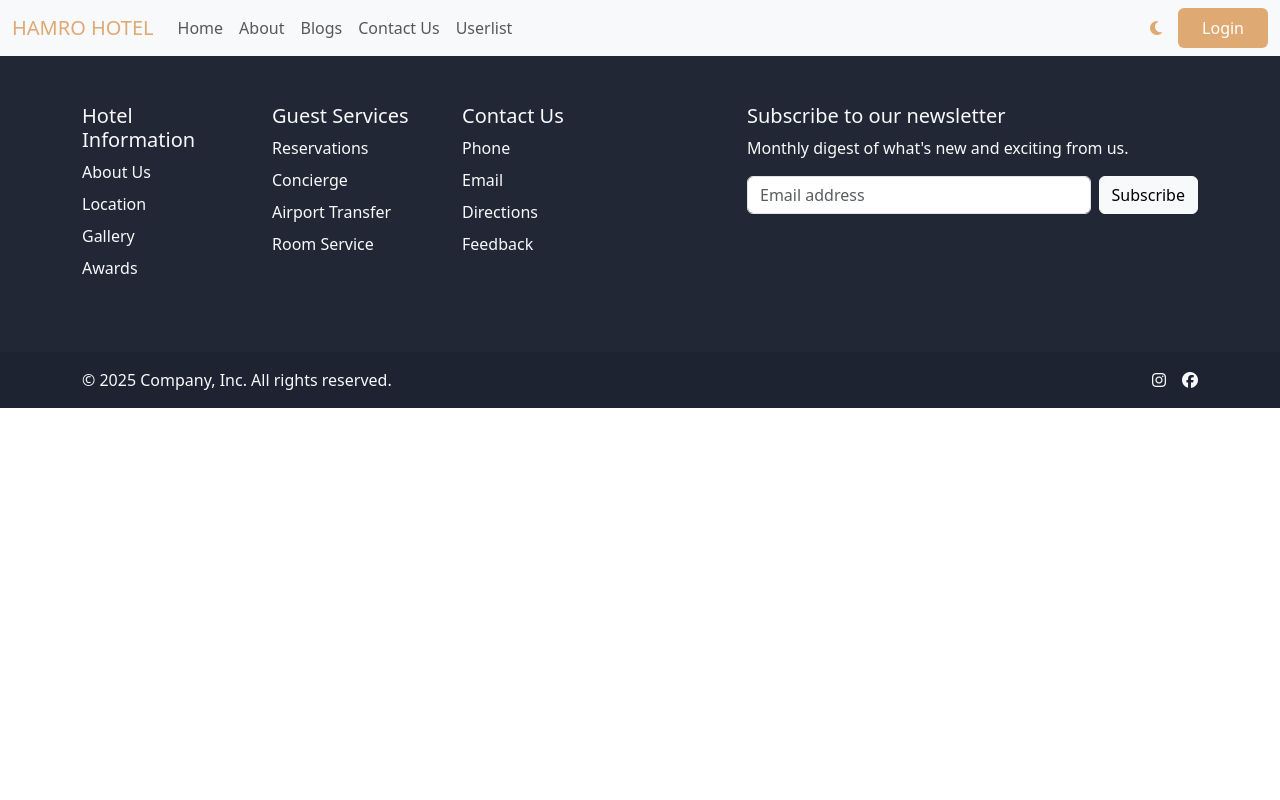
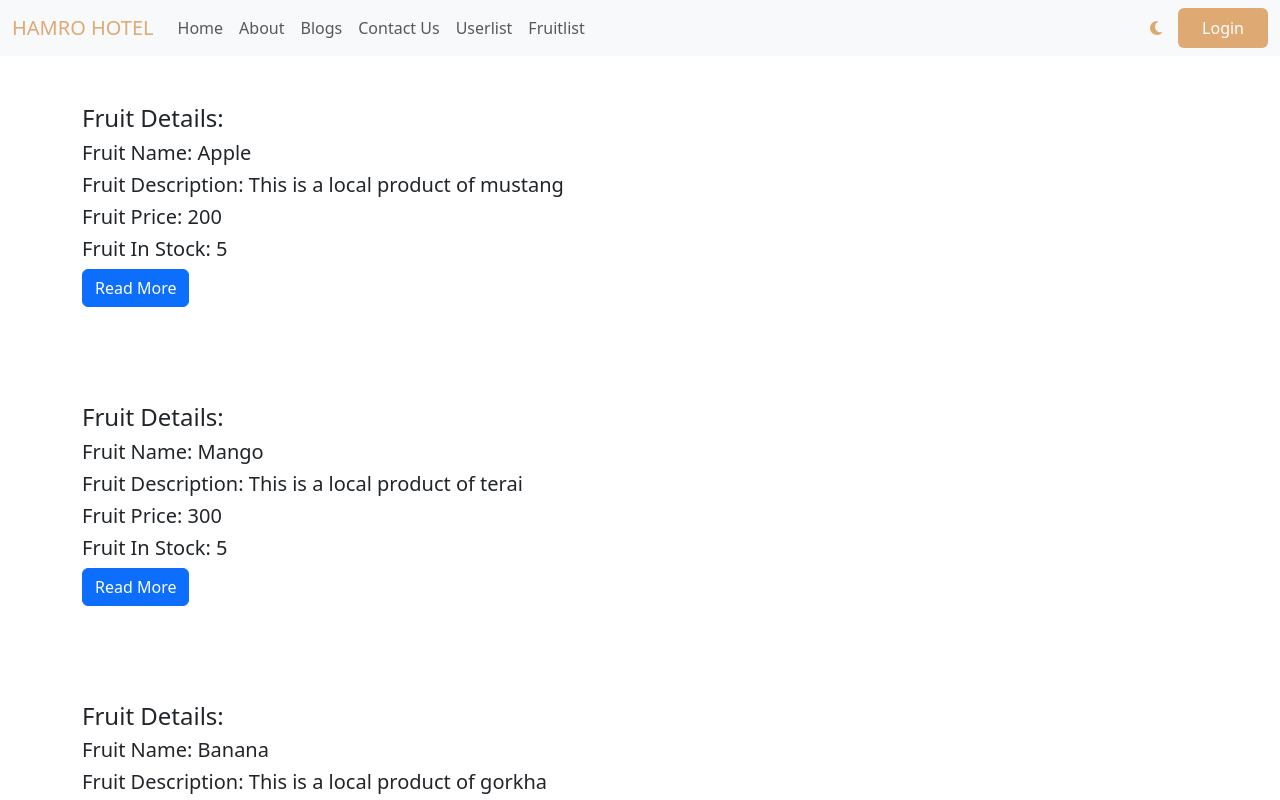
Before and after one commit to Saumya-Shrestha/MindRisers-MERN, a React (Vite) app in the folder client/: page /fruitlist in a window 1280 px wide. Shown: the top 800 px of the page. Built offline with nearby package versions, Linux system fonts and the light colour scheme.

Commit message:
Handled login input

```diff
--- a/client/src/App.css
+++ b/client/src/App.css
@@ -521,7 +521,7 @@ body {
 
 /* Login/Signup Form */
 .login-container {
-  height: 100vh;
+  min-height: 100vh;
   width: 100%;
 }
 
--- a/client/src/App.jsx
+++ b/client/src/App.jsx
@@ -15,6 +15,8 @@ import ProductState from './context/ProductState';
 import { UserProvider } from './context/UserContext';
 import Login from './pages/Login';
 import Signup from './pages/Signup';
+import FruitList from './components/FruitList';
+import FruitDetail from './components/FruitDetail';
 
 function App() {
   const [mode, setMode] = useState(localStorage.getItem('theme') || 'light');
@@ -79,6 +81,14 @@ function App() {
               element={<UserDetail />}
             />
             <Route
+              path='/fruitlist'
+              element={<FruitList />}
+            />
+            <Route
+              path='fruitlist/:id/:title/:description/:price/:instock'
+              element={<FruitDetail />}
+            />
+            <Route
               path='/login'
               element={<Login mode={mode} />}
             />
--- /dev/null
+++ b/client/src/components/FruitDetail.jsx
@@ -0,0 +1,24 @@
+import React from 'react';
+import { useParams } from 'react-router-dom';
+
+const FruitDetail = () => {
+  const params = useParams();
+  console.log(params);
+
+  const { id, title, description, price, instock } = params;
+
+  return (
+    <>
+      <div className='container py-5'>
+        <h4>This is Fruit Detail Page</h4>
+        <h6>Fruit ID: {id}</h6>
+        <h6>Fruit Name: {title}</h6>
+        <h6>Fruit Description: {description}</h6>
+        <h6>Fruit Price: {price}</h6>
+        <h6>Fruit Instock: {instock}</h6>
+      </div>
+    </>
+  );
+};
+
+export default FruitDetail;
--- /dev/null
+++ b/client/src/components/FruitList.jsx
@@ -0,0 +1,41 @@
+import React, { useContext } from 'react';
+import ProductContext from '../context/ProductContext';
+import { useNavigate } from 'react-router-dom';
+
+const FruitList = () => {
+  const context = useContext(ProductContext);
+  const navigate = useNavigate();
+
+  const { product } = context;
+  console.log('Product: ', product);
+
+  const handleFruit = (fruit) => {
+    console.log('You clicked on fruit: ', fruit.title);
+    navigate(`${fruit._id}/${fruit.title}/${fruit.description}/${fruit.price}/${fruit.instock}`);
+  };
+
+  return (
+    <div>
+      {product.map((fruit) => (
+        <div
+          className='container py-5'
+          key={fruit._id}
+        >
+          <h4>Fruit Details:</h4>
+          <h5>Fruit Name: {fruit.title} </h5>
+          <h5>Fruit Description: {fruit.description} </h5>
+          <h5>Fruit Price: {fruit.price} </h5>
+          <h5>Fruit In Stock: {fruit.instock} </h5>
+          <button
+            className='btn btn-primary'
+            onClick={() => handleFruit(fruit)}
+          >
+            Read More
+          </button>
+        </div>
+      ))}
+    </div>
+  );
+};
+
+export default FruitList;
--- a/client/src/components/Navbar.jsx
+++ b/client/src/components/Navbar.jsx
@@ -63,6 +63,14 @@ const Navbar = ({ title, mode, text, toggleMode, notify }) => {
                 Userlist
               </Link>
             </li>
+            <li className='nav-item'>
+              <Link
+                className='nav-link'
+                to='/fruitlist'
+              >
+                Fruitlist
+              </Link>
+            </li>
           </ul>
           <button
             className={`mx-3 bg-transparent border-0 ${mode === 'light' ? 'light-accent-icon' : 'dark-accent-icon'}`}
--- a/client/src/context/ProductState.jsx
+++ b/client/src/context/ProductState.jsx
@@ -3,12 +3,38 @@ import ProductContext from './ProductContext';
 import { useState } from 'react';
 
 const ProductState = (props) => {
-  const product = {
-    id: 1,
-    name: 'Apple',
-    description: 'This is a local product of mustang',
-    price: 200,
-  };
+  const products = [
+    {
+      _id: 1,
+      title: 'Apple',
+      description: 'This is a local product of mustang',
+      price: 200,
+      instock: 5,
+    },
+    {
+      _id: 2,
+      title: 'Mango',
+      description: 'This is a local product of terai',
+      price: 300,
+      instock: 5,
+    },
+    {
+      _id: 3,
+      title: 'Banana',
+      description: 'This is a local product of gorkha',
+      price: 150,
+      instock: 5,
+    },
+    {
+      _id: 4,
+      title: 'Apple',
+      description: 'This is a local product of gorkha',
+      price: 400,
+      instock: 5,
+    },
+  ];
+
+  const [product, setProduct] = useState(products);
 
   const [count, setCount] = useState(10);
 
@@ -27,7 +53,7 @@ const ProductState = (props) => {
 
   return (
     <>
-      <ProductContext.Provider value={{ product, count, setCount, news, fetchData }}>{props.children}</ProductContext.Provider>
+      <ProductContext.Provider value={{ product, setProduct, count, setCount, news, fetchData }}>{props.children}</ProductContext.Provider>
     </>
   );
 };
--- a/client/src/pages/About.jsx
+++ b/client/src/pages/About.jsx
@@ -1,4 +1,4 @@
-import React, { useContext, useEffect } from 'react';
+// import React, { useContext, useEffect } from 'react';
 import b1 from '../assets/blog/blog-1.jpg';
 import b2 from '../assets/blog/blog-2.jpg';
 import SmallBanner from '../components/SmallBanner';
@@ -7,20 +7,20 @@ import ProductContext from '../context/ProductContext';
 import { UserContext } from '../context/UserContext';
 
 const About = ({ mode }) => {
-  const context = useContext(ProductContext);
-  const { product, count, news, fetchData } = context;
-  console.log('Product: ', product);
-  console.log('Count: ', count);
-  console.log('News:', news);
+  // const context = useContext(ProductContext);
+  // const { product, count, news, fetchData } = context;
+  // console.log('Product: ', product);
+  // console.log('Count: ', count);
+  // console.log('News:', news);
 
-  useEffect(() => {
-    fetchData();
-    // eslint-disable-next-line react-hooks/exhaustive-deps
-  }, []);
+  // useEffect(() => {
+  //   fetchData();
+  //   // eslint-disable-next-line react-hooks/exhaustive-deps
+  // }, []);
 
-  const userContext = useContext(UserContext);
-  const { user } = userContext;
-  console.log('User: ', user);
+  // const userContext = useContext(UserContext);
+  // const { user } = userContext;
+  // console.log('User: ', user);
 
   return (
     <div className={`bg-${mode} text-${mode === 'light' ? 'dark' : 'light'}`}>
@@ -60,21 +60,21 @@ const About = ({ mode }) => {
         </div>
       </div>
 
-      <div className='container py-5'>
+      {/* <div className='container py-5'>
         <h4>Product Details:</h4>
         <h5>Product ID: {product.id} </h5>
         <h5>Product Name: {product.name} </h5>
         <h5>Product Description: {product.description} </h5>
         <h5>Product Price: {product.price} </h5>
-      </div>
+      </div> */}
 
-      <div className='container py-5'>
+      {/* <div className='container py-5'>
         <h4>User Details:</h4>
         <h5>User Name: {user.name} </h5>
         <h5>User ID: {user.id} </h5>
         <h5>User Gender: {user.gender} </h5>
         <h5>User Age: {user.age} </h5>
-      </div>
+      </div> */}
     </div>
   );
 };
--- a/client/src/pages/Signup.jsx
+++ b/client/src/pages/Signup.jsx
@@ -1,10 +1,12 @@
-import React from 'react';
+import React, { useState } from 'react';
 import b1 from '../assets/blog/blog-1.jpg';
 import { Link } from 'react-router-dom';
 import '../App.css';
 import SmallBanner from '../components/SmallBanner';
 
 const Signup = ({ mode }) => {
+  const [showPassword, setShowPassword] = useState(false);
+  const [showConfirmPassword, setShowConfirmPassword] = useState(false);
   return (
     <>
       <SmallBanner
@@ -29,7 +31,7 @@ const Signup = ({ mode }) => {
           <div className='col-md-6 d-flex align-items-center'>
             <form className={`w-100 ${mode === 'dark' ? 'text-light' : 'text-dark'}`}>
               <div className='form-outline mb-4'>
-                <label className={`form-label ${mode === 'dark' ? 'text-light' : ''}`}>Email</label>
+                <label className={`${mode === 'dark' ? 'text-light' : ''}`}>Email</label>
                 <input
                   type='email'
                   id='registerEmail'
@@ -38,21 +40,39 @@ const Signup = ({ mode }) => {
               </div>
 
               <div className='form-outline mb-4'>
-                <label className={`form-label ${mode === 'dark' ? 'text-light' : ''}`}>Password</label>
+                <label className={`${mode === 'dark' ? 'text-light' : ''}`}>Password</label>
+                <div className='input-group'>
                   <input
-                  type='password'
+                    type={showPassword ? 'text' : 'password'}
                     id='registerPassword'
                     className={`form-control ${mode === 'dark' ? 'dark-mode-input' : ''}`}
                   />
+                  <span
+                    className='input-group-text'
+                    style={{ cursor: 'pointer' }}
+                    onClick={() => setShowPassword((prev) => !prev)}
+                  >
+                    {showPassword ? <i className='bi bi-eye-slash'></i> : <i className='bi bi-eye'></i>}
+                  </span>
+                </div>
               </div>
 
               <div className='form-outline mb-4'>
-                <label className={`form-label ${mode === 'dark' ? 'text-light' : ''}`}>Confirm password</label>
+                <label className={`${mode === 'dark' ? 'text-light' : ''}`}>Confirm password</label>
+                <div className='input-group'>
                   <input
-                  type='password'
+                    type={showConfirmPassword ? 'text' : 'password'}
                     id='registerRepeatPassword'
                     className={`form-control ${mode === 'dark' ? 'dark-mode-input' : ''}`}
                   />
+                  <span
+                    className='input-group-text'
+                    style={{ cursor: 'pointer' }}
+                    onClick={() => setShowConfirmPassword((prev) => !prev)}
+                  >
+                    {showConfirmPassword ? <i className='bi bi-eye-slash'></i> : <i className='bi bi-eye'></i>}
+                  </span>
+                </div>
               </div>
 
               <div className='d-flex justify-content-center'>
```
Also changed, not shown: client/src/pages/Login.jsx (+42 -8 lines). Lines whose indentation alone changed are shown as unchanged.
